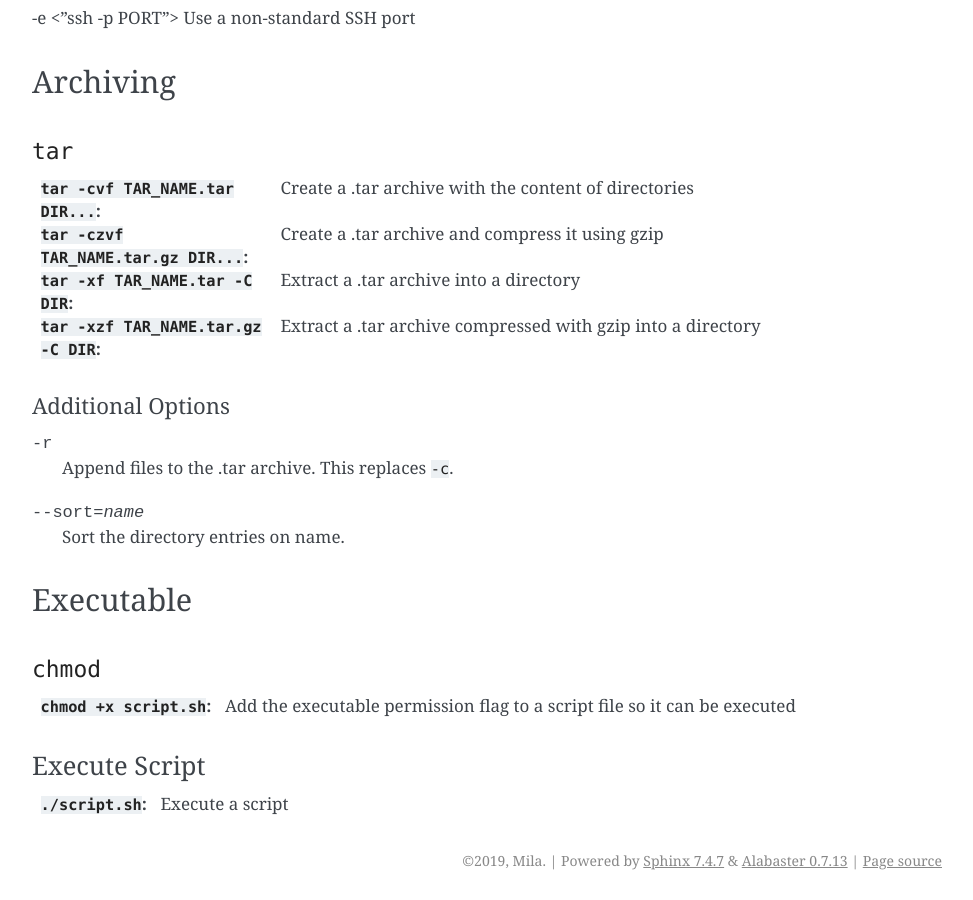
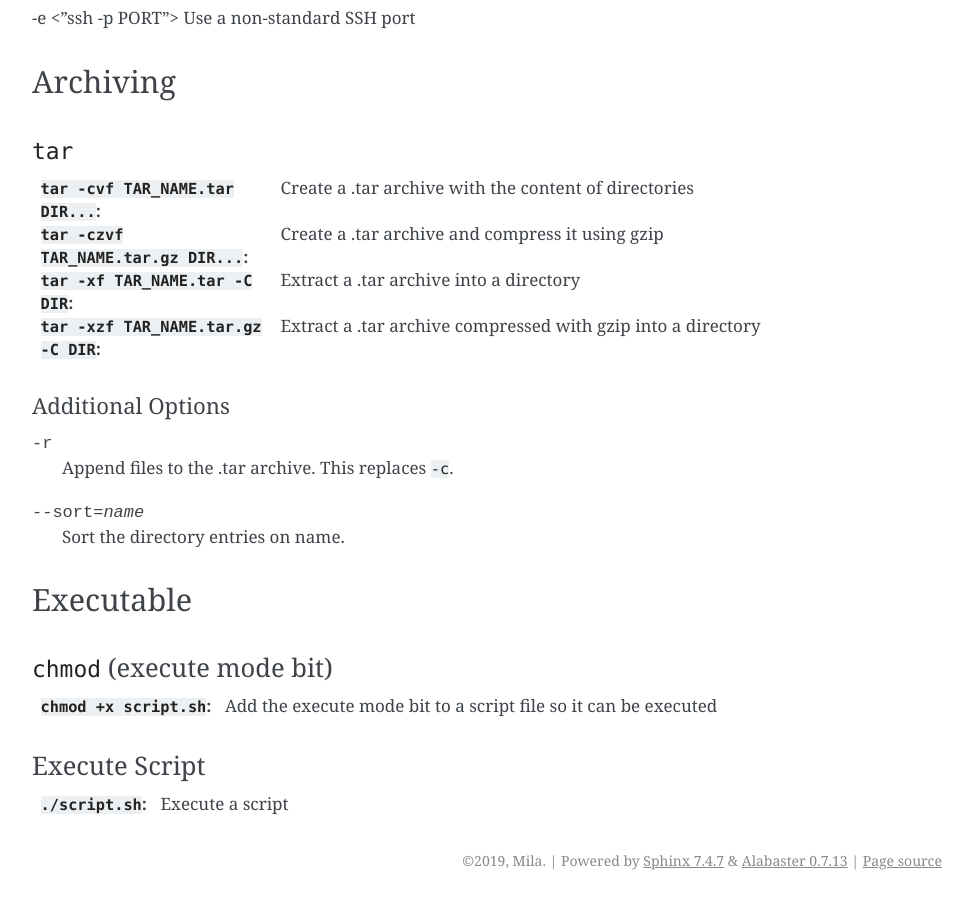
Before and after one commit to satyaog/cli-cheatsheet, a Sphinx documentation site: the page built from docs/source/index.rst, in a window 1280 px wide and 900 px high, scrolled down 6014 px. Shown: the whole window, without its empty margins (168-1141 px from the left). Built offline with Sphinx 7.4.7, drawn with Linux system fonts in a browser that asks for light colours; some of the changed text lies outside the part shown.

Commit message:
Update index.rst

```diff
--- a/docs/source/index.rst
+++ b/docs/source/index.rst
@@ -42,7 +42,7 @@ Command Line Cheat Sheet
        | `kill`_
      - | `rsync`_
      - | `tar`_
-     - | `chmod`_
+     - | `chmod (execute bit)`_
        | `Execute Script`_
 
 ********
@@ -372,10 +372,10 @@ Additional Options
 Executable
 **********
 
-``chmod``
-=========
+``chmod`` (execute mode bit)
+============================
 
-:``chmod +x script.sh``: Add the executable permission flag to a script file so
+:``chmod +x script.sh``: Add the execute mode bit to a script file so
                          it can be executed
 
 Execute Script
```
